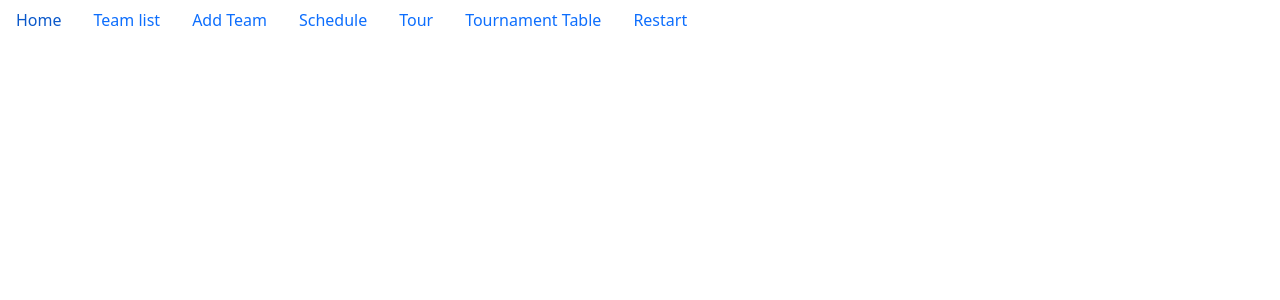
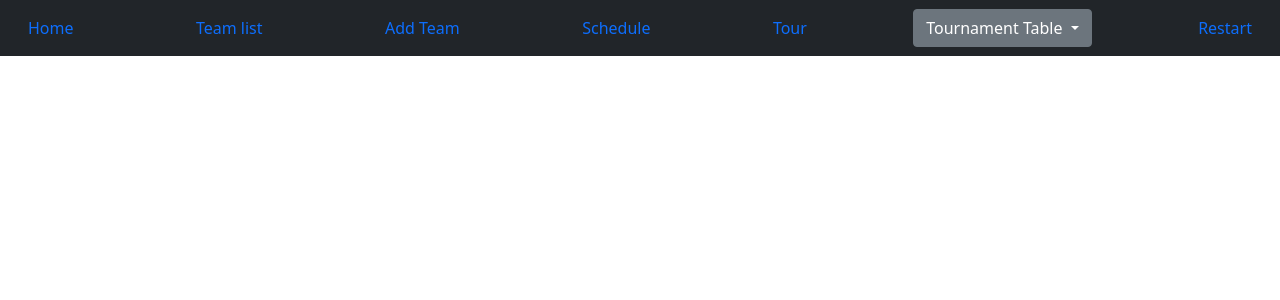
Before and after one commit to neplak/soccer_model, a Python web app: template templates/results.jinja2 in a window 1280 px wide. Shown: the top 300 px of the page. Run offline with Jinja, Linux system fonts and the light colour scheme; the template is opened without the code that fills it, so the values that code supplies are empty.

Commit message:
changed navbar. added view for tableof results

```diff
--- a/soccer.py
+++ b/soccer.py
@@ -152,7 +152,7 @@ class Game:
         sumForce=homeBonus+self.home.force+self.away.force
         self.goals=[]
         for minute in range(1,90):
-            rm=rnd.randint(1,100)
+            rm=rnd.randint(0,100)
             if rm >96:
                 rt=rnd.randint(0,sumForce)
                 if rt<self.away.force:
--- a/templates/base.jinja2
+++ b/templates/base.jinja2
@@ -8,16 +8,27 @@
     <title>Soccer model</title>
   </head>
   <body>
-  <nav class="nav">
+  <navbar class="navbar navbar-dark bg-dark fixed-top">
+  <div class="container-fluid">
   <a class="nav-link" href="{{url_for("index")}}">Home</a>
   <a class="nav-link active" aria-current="page" href={{url_for("displayTeamlist")}}>Team list</a>
   <a class="nav-link" href="{{url_for("teamCreate")}}">Add Team</a>
   <a class="nav-link" href="{{url_for("generateSchedule")}}">Schedule</a>
   <a class="nav-link" href="{{url_for("playTour",view="c")}}">Tour</a>
-  <a class="nav-link" href="{{url_for("tournamentTable")}}">Tournament Table</a>
+  <div class="dropdown">
+    <button class="btn btn-secondary dropdown-toggle" type="button" id="dropdownMenuButton1" data-bs-toggle="dropdown" aria-expanded="false">
+    Tournament Table
+    </button>
+
+  <ul class="dropdown-menu" aria-labelledby="dropdownMenuButton1">
+    <li><a class="dropdown-item" href="{{url_for("tournamentTable",count='normal')}}">Normal</a></li>
+    <li><a class="dropdown-item" href="{{url_for("tournamentTable",count='p111')}}">One point</a></li>
+  </ul>
+  </div>
   <a class="nav-link" href="{{url_for("restart")}}">Restart</a>
-</nav>
-<div class="container">
+  </div>
+</navbar>
+<div class="container" style="padding-top: 10%;">
   {% block content %}
 
   {% endblock %}
```
Also changed, not shown: test_soccer.py (+6 -1 lines).
